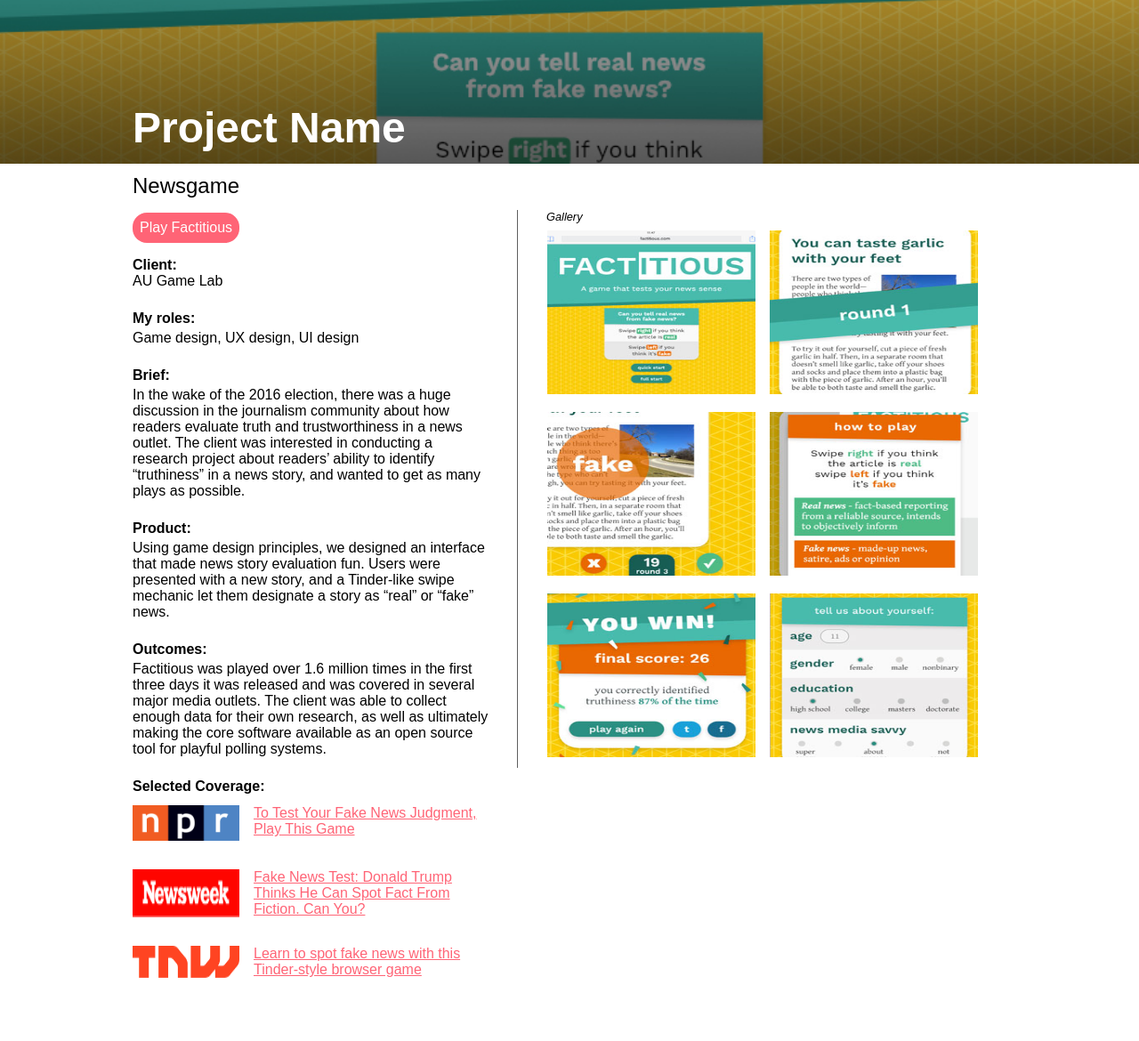
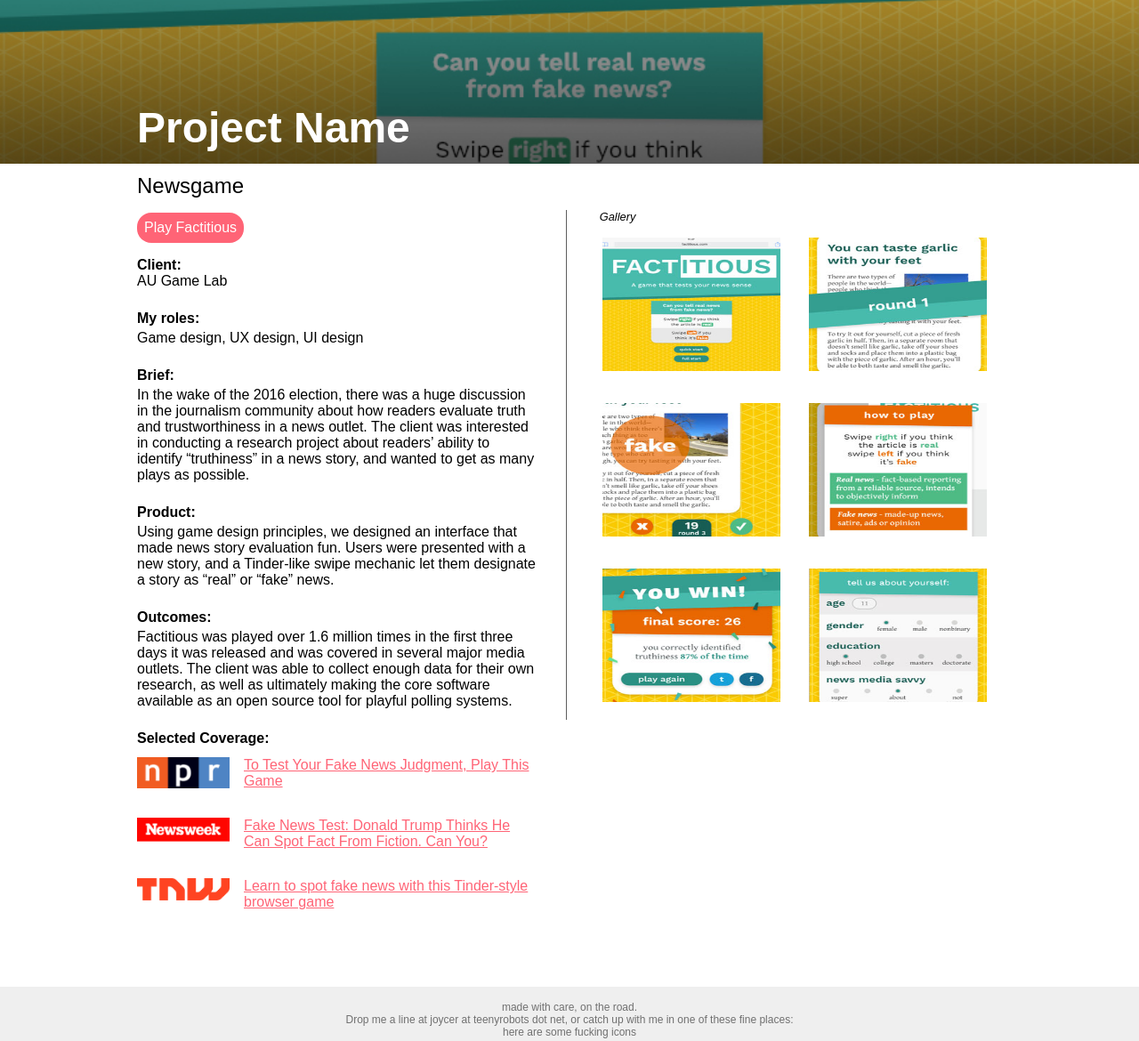
Before and after one commit to teenyrobots/biosite2018, a plain HTML site: page project.html in a window 1280 px wide. Shown: the part 454-1624 px from the top of the page at 89% size. Drawn offline with nearby package versions, Linux system fonts and the light colour scheme; a web font is replaced by a local one.

Commit message:
completes the design for the project template page

```diff
--- a/styles.css
+++ b/styles.css
@@ -251,7 +251,7 @@
 }
 
 .copy {
-    width: 400px;
+    width: 450px;
     max-width: 95%;
     /*padding-right: 2em;*/
     /*margin-right: 2em;*/
@@ -265,7 +265,6 @@
     margin-right: 2em;
 }
 
-
 .copy p {
     margin: 0 0 .5;
 }
@@ -277,36 +276,40 @@
 
 .copy li {
     display: flex;
+    flex-wrap: nowrap;
+    align-items: flex-start;
     padding: 0;
-    margin: 0;
+    margin: auto;
     margin-bottom: 2em;
 }
 
 .copy li img {
     padding-right: 1em;
+    width: 120px;
 }
 
 .thumbs {
     display: flex;
     flex-wrap: wrap;
-    justify-content: center;
-    width: 550px;
+    justify-content: left;
+    width: 490px;
     max-width: 100%;
     margin: 3em 0 0 2em;
+    padding-left: 1.5em;
     border-style: none none none solid;
     border-width: 1px;
     border-color: #5e5e5e;
 }
 
 .thumbs img {
-    width: 250px;
-    height: 200px;
-    padding: .5em;
+    width: 200px;
+    height: 150px;
+    margin: 1em;
 }
 
 .thumbs h4 {
     width: 100%;
-    margin-left: 2.5em;
+    margin-left: 1em;
     font-weight: 200;
     font-style: italic;
     font-size: .8em;
```
